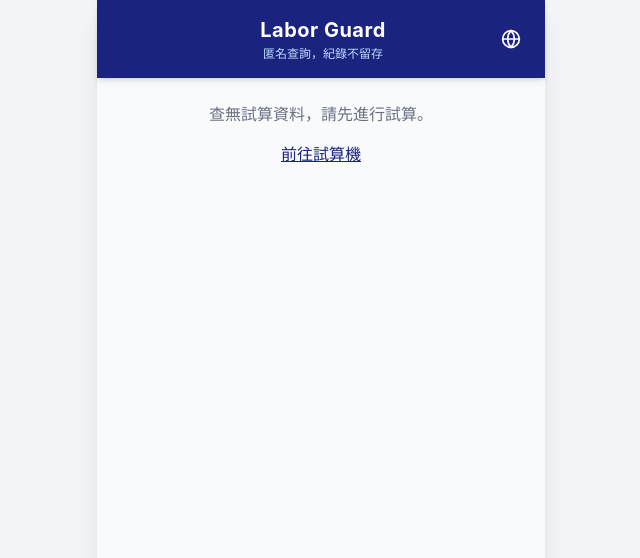
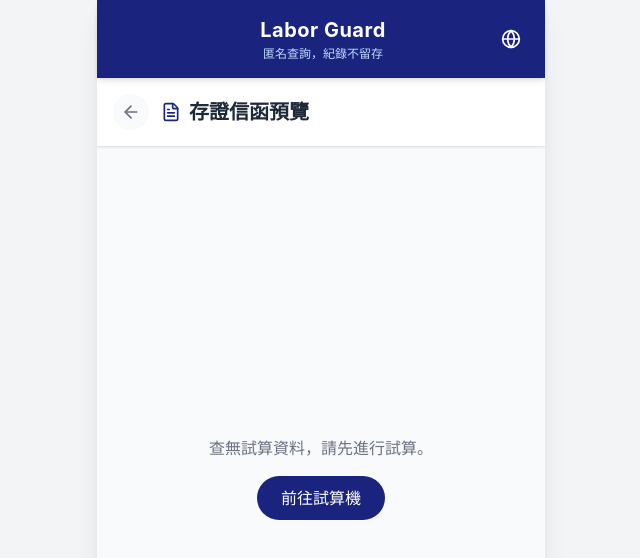
Before and after one commit to LLLLEO-IGS/Labor-Guard., a React (Vite) app: page /document in a window 1280 px wide. Shown: the top 558 px of the page, without its empty margins (319-959 px from the left). Built offline with nearby package versions, Linux system fonts and the light colour scheme.

Commit message:
Add files via upload

```diff
--- a/src/pages/DocumentPreview.tsx
+++ b/src/pages/DocumentPreview.tsx
@@ -37,9 +37,25 @@
 
   if (!state) {
     return (
-      <div className="p-6 text-center">
-        <p className="text-gray-500 mb-4">{t.noData}</p>
-        <button onClick={() => navigate('/calculator')} className="text-primary underline">{t.goToCalc}</button>
+      <div className="flex flex-col h-[calc(100vh-68px)]">
+        <div className="bg-white p-4 shadow-sm z-10 flex items-center gap-3 shrink-0">
+          <button onClick={() => navigate(-1)} className="p-2 bg-gray-50 rounded-full text-gray-500 hover:text-primary transition-colors">
+            <ArrowLeft className="w-5 h-5" />
+          </button>
+          <h2 className="text-xl font-bold text-gray-800 flex items-center gap-2">
+            <FileText className="text-primary w-5 h-5" />
+            {t.attestTitle}
+          </h2>
+        </div>
+        <div className="flex-1 flex flex-col items-center justify-center p-6 text-center">
+          <p className="text-gray-500 mb-4">{t.noData}</p>
+          <button
+            onClick={() => navigate('/calculator')}
+            className="bg-primary text-white px-6 py-2.5 rounded-full font-medium hover:bg-primary-dark transition-colors"
+          >
+            {t.goToCalc}
+          </button>
+        </div>
       </div>
     );
   }
```
